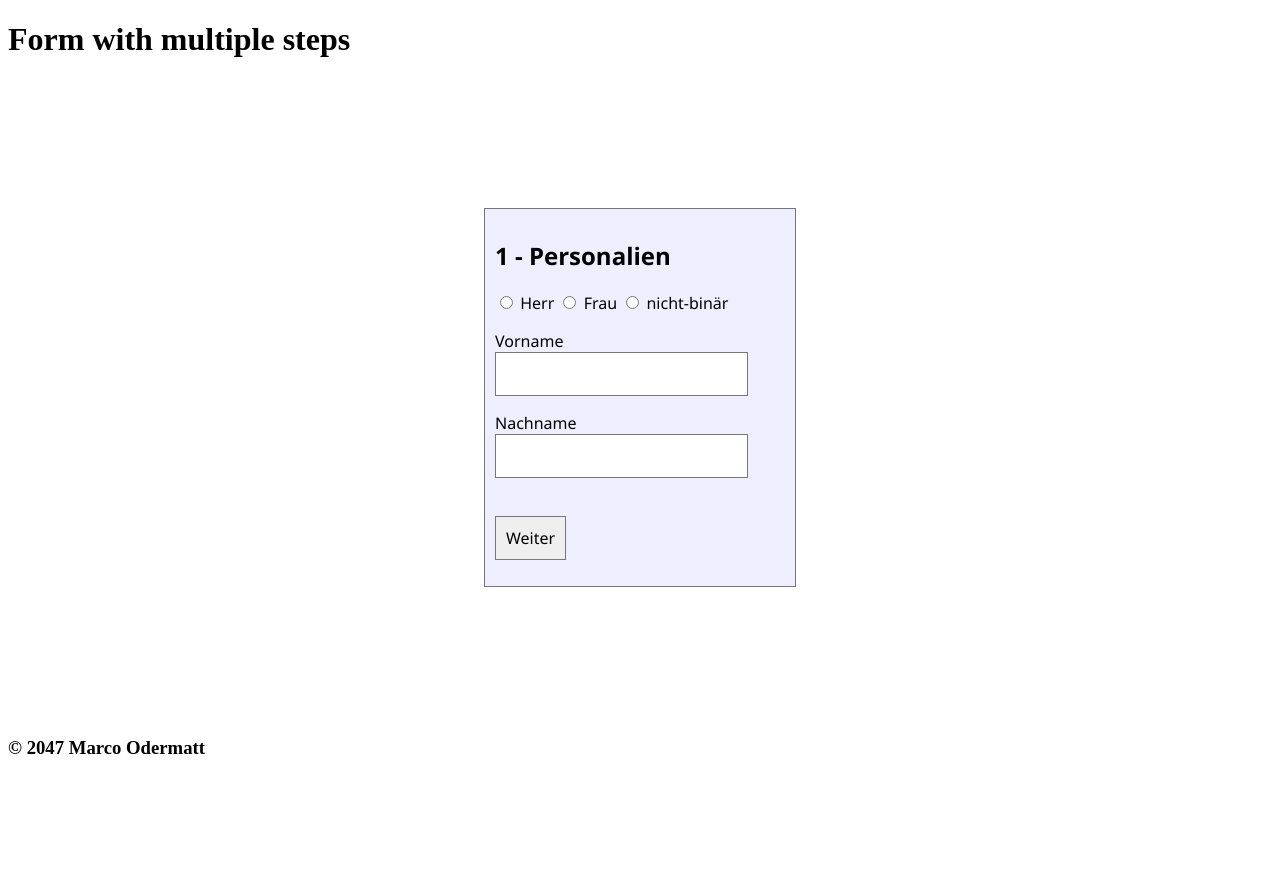
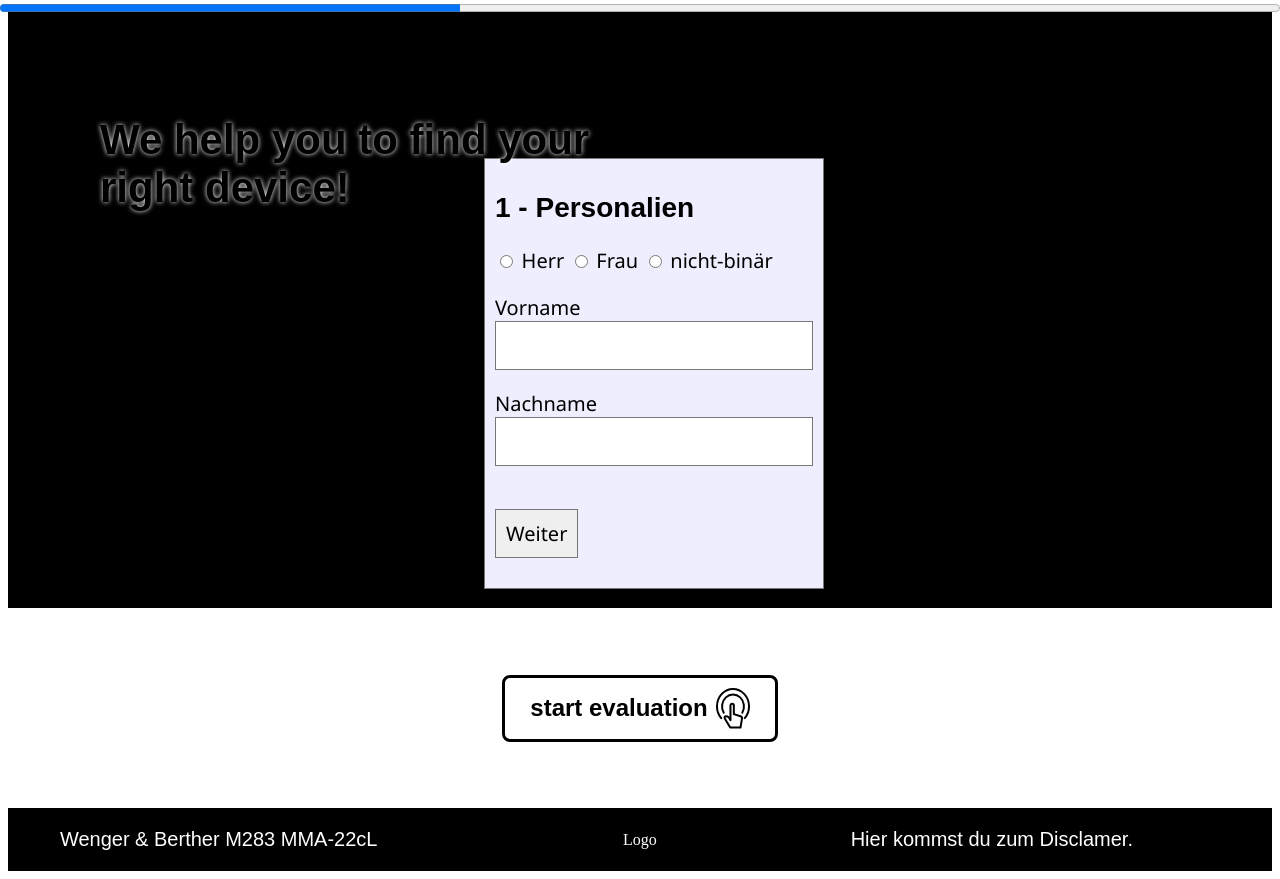
Before and after one commit to bubu9120/PHP-Project, a PHP site: page /helpRequest.php in a window 1280 px wide. Before the commit the page ends 754 px from the top, so only its background shows below. Run offline with PHP 8.4, Linux system fonts and the light colour scheme.

Commit message:
helprequest

```diff
--- a/css/stylesheet.css
+++ b/css/stylesheet.css
@@ -19,6 +19,12 @@ p {
   font-family: Arial, Helvetica, sans-serif;
 }
 /* banner */
+#banner-no-image {
+  height: 75vh;
+  display: flex;
+  background-color: black;
+}
+
 #banner {
   background-image: url("../img/banner_index_widescreen.svg");
   background-size: cover;
@@ -94,10 +100,20 @@ footer p:first-child {
   flex-grow: 1; /* Lasse den ersten Text wachsen */
   flex-shrink: 0; /* Verhindere, dass der erste Text schrumpft */
 }
-
-/*
-smartphone */
-
+/* bannertext */
+.hellotext {
+  text-shadow: 0 0 5.5px white;
+  position: absolute;
+  left: 100px;
+  top: 88px;
+}
+/* progressbar */
+progress {
+  position: absolute;
+  width: 100%;
+  top: 0;
+}
+/*smartphone */
 @media only screen and (max-width: 480px) {
   .index-text-container {
     margin: 50px;
--- a/footer.php
+++ b/footer.php
@@ -1,5 +1,5 @@
 <footer>
-    <p>
-    <h3>&copy; 2047 Marco Odermatt</h3>
-    </p>
+    <p>Wenger & Berther M283 MMA-22cL</p>
+    <div>Logo</div>
+    <p>Hier kommst du zum Disclamer.</p>
 </footer>
--- a/helpRequest.php
+++ b/helpRequest.php
@@ -45,12 +45,14 @@ if ($_SERVER["REQUEST_METHOD"] == "POST" && isset($_POST["next"])) {
 <head>
     <meta name="viewport" content="width=device-width, initial-scale=1.0">
     <link rel="stylesheet" href="styles/style.css">
+    <link rel="stylesheet" href="css/stylesheet.css">
 </head>
 
 <body>
-    <?php include "header.php" ?>
-
+    <!--     <?php include "header.php" ?> -->
+    <div id="banner-no-image">
         <form method="post" action="">
+            <h1 class="hellotext">We help you to find your <br>right device!</h1>
             <fieldset id="step-1">
                 <h2>1 - Personalien</h2>
                 <p>
@@ -79,6 +81,13 @@ if ($_SERVER["REQUEST_METHOD"] == "POST" && isset($_POST["next"])) {
             </fieldset>
         </form>
     </div>
+    <div id="banner-bottom">
+        <progress class="progress progress1" max="100" value="36"></progress>
+        <button id="start">
+            <h3>start evaluation</h3>
+            <img src="img/gesture-double-tap.svg" alt="" />
+        </button>
+    </div>
 
     <?php include "footer.php" ?>
 </body>
```
Lines whose indentation alone changed are shown as unchanged.
